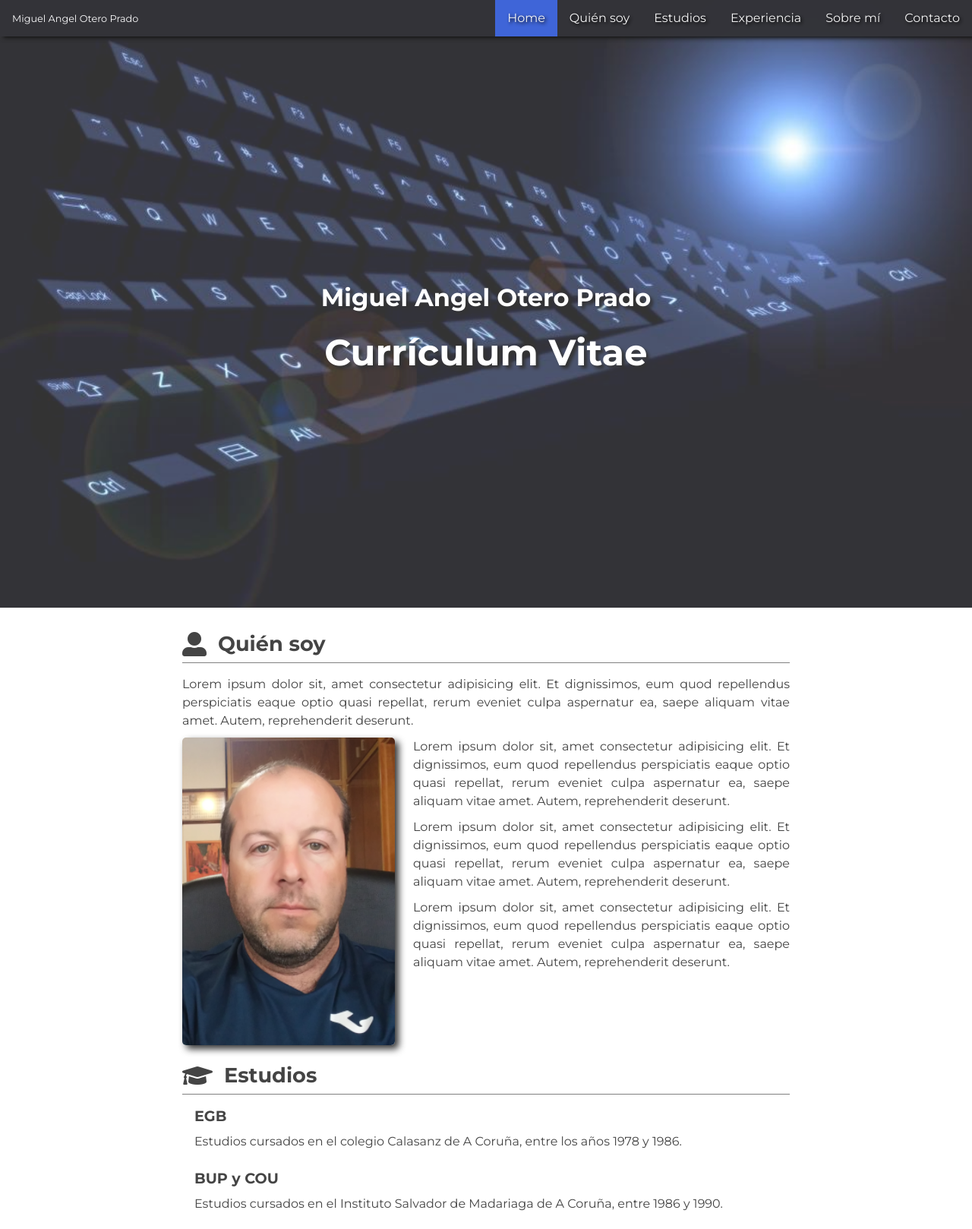
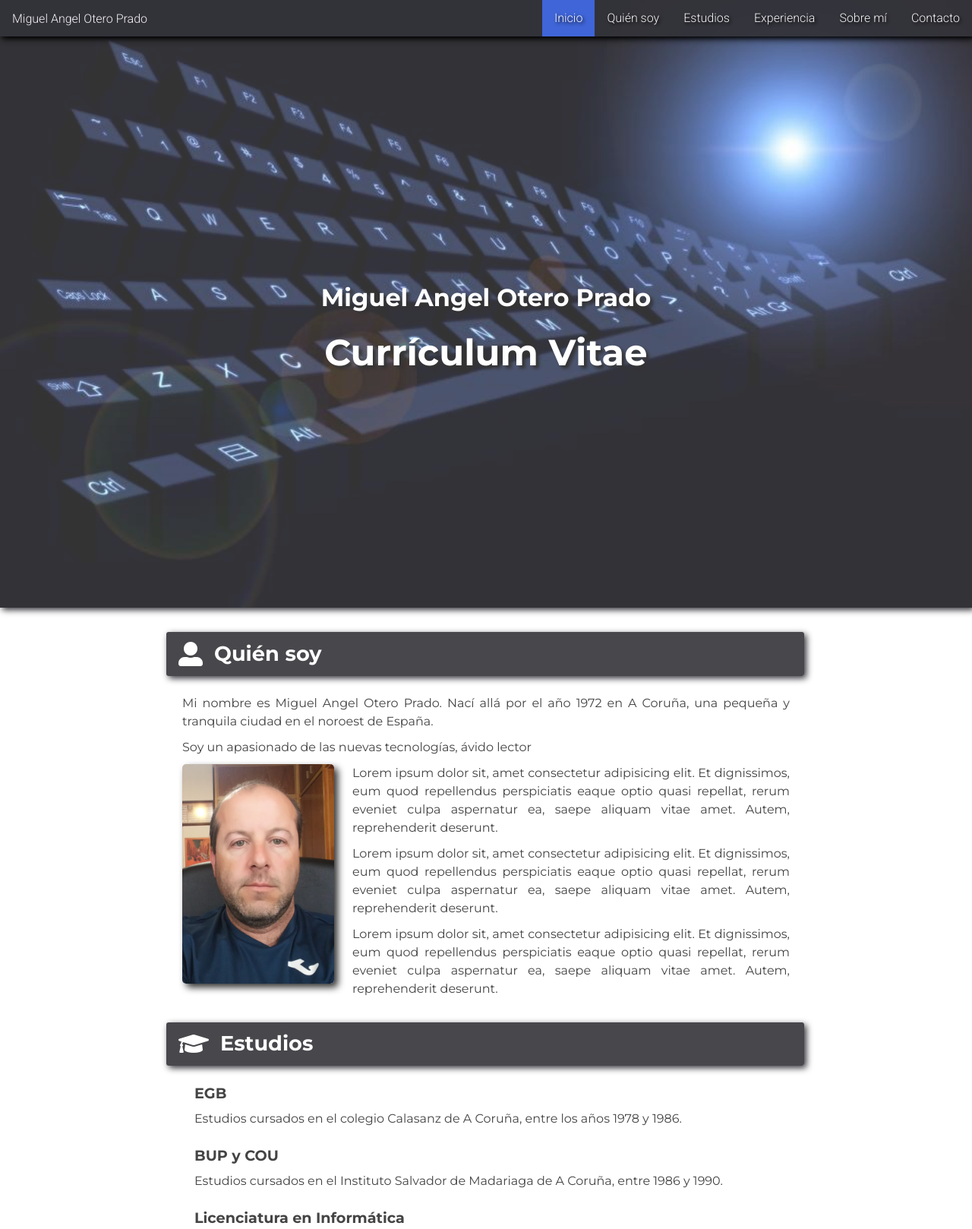
Before and after one commit to BootcampWebV/curriculum-1, a plain HTML site: page index.html in a window 1280 px wide. Shown: the top 1618 px of the page at 76% size. Drawn offline with Linux system fonts and the light colour scheme.

Commit message:
Pulir estilos

```diff
--- a/index.html
+++ b/index.html
@@ -6,8 +6,10 @@
     <meta name="viewport" content="width=device-width, initial-scale=1.0">
     <meta http-equiv="X-UA-Compatible" content="ie=edge">
     <title>Miguel Angel Otero Prado - Currículum Vitae</title>
+    <link rel="icon" type="image/png" href="./assets/favicon.ico">
     <link rel="stylesheet" href="https://use.fontawesome.com/releases/v5.1.0/css/all.css">
     <link href="https://fonts.googleapis.com/css?family=Montserrat:400,700" rel="stylesheet">
+    <link href="https://fonts.googleapis.com/css?family=Roboto:300,400,700" rel="stylesheet">
     <link rel="stylesheet" href="reset.css">
     <link rel="stylesheet" href="style.css">
     <script src="./js/app.js" type="module"></script>
@@ -21,7 +23,7 @@
     <nav id="menu" class="menu-principal">
         <ul>
             <li>
-                <a id="link-home" href="#home" data-enlace="home" class="active">Home</a>
+                <a id="link-home" href="#home" data-enlace="home" class="active">Inicio</a>
             </li>
             <li>
                 <a id="link-quien-soy" href="#quien-soy" data-enlace="quien-soy">Quién soy</a>
@@ -66,16 +68,18 @@
                 <button type="button" id="btn-close-message">X</button>
             </header>
         </section>
-        <div id="sections-wrapper">
-            <section id="quien-soy">
+        <div class="sections-wrapper">
+            <section id="quien-soy" class="quien-soy">
                 <header>
                     <i class="fas fa-user-alt"></i>
                     <h1 class="titulo">Quién soy</h1>
                 </header>
-                <p>Lorem ipsum dolor sit, amet consectetur adipisicing elit. Et dignissimos, eum quod repellendus perspiciatis
-                    eaque optio quasi repellat, rerum eveniet culpa aspernatur ea, saepe aliquam vitae amet. Autem, reprehenderit
-                    deserunt.
+                <p>Mi nombre es Miguel Angel Otero Prado. Nací allá por el año 1972 en A Coruña, una pequeña y tranquila ciudad en el noroest de España.</p>
+
+                <p>Soy un apasionado de las nuevas tecnologías, ávido lector
+
                 </p>
+
 
                 <img class="foto-quien-soy" src="./assets/maop.png" alt="Foto de Miguel Angel Otero Prado" title="Miguel Angel Otero Prado">
 
@@ -145,7 +149,7 @@
                     <header>
                         <h2>Engasoft, S.L.</h2>
                     </header>
-                    <span class="periodo">Dic 00 - Nov 18</span><br>
+                    <span class="periodo">Dic 00 - Ene 18</span><br>
                     <span class="puesto">Analista / Programador / Técnico</span>
                     <ul>
                         <li>Desarrollo de Aplicación de análisis de datos de producción de parques eólicos (informes de disponibilidad, desviación de energía, curva de potencia, horas equivalentes,...)</li>
@@ -224,44 +228,7 @@
                     eaque optio quasi repellat, rerum eveniet culpa aspernatur ea, saepe aliquam vitae amet. Autem, reprehenderit
                     deserunt.
                 </p>
-<!--
-                <article class="redes-sociales">
-                    <ul>
-                        <li class="linkedin">
-                            <a href="#" title="Linkedin" >
-                                <span class="fa-stack fa-2x">
-                                    <i class="fas fa-circle fa-stack-2x"></i>
-                                    <i class="fab fa-linkedin fa-stack-1x fa-inverse"></i>
-                                </span>
-                            </a>
-                        </li>
-                        <li>
-                            <a href="#" title="Github">
-                                <span class="fa-stack fa-2x">
-                                    <i class="fas fa-circle fa-stack-2x"></i>
-                                    <i class="fab fa-github fa-stack-1x fa-inverse"></i>
-                                </span>
-                            </a>
-                        </li>
-                        <li class="twitter">
-                            <a href="#" title="Twitter">
-                                <span class="fa-stack fa-2x">
-                                    <i class="fas fa-circle fa-stack-2x"></i>
-                                    <i class="fab fa-twitter fa-stack-1x fa-inverse"></i>
-                                </span>
-                            </a>
-                        </li>
-                        <li class="google-plus">
-                            <a href="#" title="Google+" >
-                                <span class="fa-stack fa-2x">
-                                    <i class="fas fa-circle fa-stack-2x"></i>
-                                    <i class="fab fa-google-plus-g fa-stack-1x fa-inverse"></i>
-                                </span>
-                            </a>
-                        </li>
-                    </ul>
-                </article>
--->
+
                 <form class="form-contact" id="form-contact" action="#" method="POST" novalidate>
 
                     <label for="name">Nombre</label>
--- a/style.css
+++ b/style.css
@@ -5,7 +5,7 @@
     --color-fondo: white;
     --color-hover: rgba(65, 105, 225, 0.9);
     --color-activo: royalblue;
-    --color-menu: #333339;
+    --color-menu: rgb(51, 51, 57);
 }
 body {
     font-family: Montserrat;
@@ -35,24 +35,24 @@ body > header {
     position: fixed;
     display: flex;
     top: 0;
-    width: 100%;
-    height: 3.5rem;
     left: 0;
     right: 0;
     width: 100%;
+    height: 3.5rem;
     z-index: 1;
+    font-family: Roboto, sans-serif;
     color: var(--color-fondo);
     background-color: var(--color-menu);
     padding: 0.5rem 1rem;
-    opacity: 0.98;
+    opacity: 0.95;
     margin: 0;
-    box-shadow: 1px 1px 7px var(--color-texto);
+    box-shadow: 2px 2px 10px black;
 }
 
 body > header > h1 {
     font-weight: 100;
     line-height: 1.5rem;
-    font-size: 0.9rem;
+    font-size: 1rem;
 }
 
 /* Botones con iconos */
@@ -98,16 +98,13 @@ body > header > h1 {
     min-width: 0px;
     height: 100vh;
     overflow: hidden;
+    font-family: Roboto, sans-serif;
+    color: var(--color-fondo);
     background-color: var(--color-menu);
     opacity: 0.95;
-    box-shadow: 4px 4px 6px var(--color-texto);
-
+    box-shadow: -3px 3px 8px var(--color-texto);
+    text-shadow: 2px 2px 4px var(--color-texto);
     z-index: 1;
-    color: var(--color-fondo);
-    text-shadow: 2px 2px 4px var(--color-texto);
-
-    display: flex;
-    justify-content: center;
 
     transition: all 0.15s linear;
 }
@@ -150,6 +147,49 @@ body > header > h1 {
 
 /* SECCIONES **************************************/
 
+main .sections-wrapper {
+    position: relative;
+    margin: 0 auto;
+    display: block;
+    width: 90%;
+    max-width: 800px;
+}
+main {
+    margin-bottom: 2rem;
+}
+
+main section {
+    display: block;
+    clear: both;
+}
+
+main section > header {
+    display: flex;
+    margin: 2rem 0 1.5rem 0;
+    width: 105%;
+    transform: translateX(-2.5%);
+    padding: 0.8rem 1rem;
+    border-radius: 3px;
+    box-shadow: 3px 3px 8px var(--color-menu);
+    color: white;
+    background-color: rgb(51, 51, 57, 0.9);
+}
+
+main section > header i {
+    font-size: 2rem;
+    float: left;
+    margin-right: 15px;
+}
+main section > header h1.titulo {
+    font-size: 1.7rem;
+    line-height: 2rem;
+    margin: 0;
+}
+
+main section h2 {
+    font-size: 1.2rem;
+}
+
 article {
     margin-bottom: 1.5rem;
     padding-left: 1rem;
@@ -164,64 +204,58 @@ article ul li {
 article ul li li {
     margin-left: 2rem;
 }
-aside {
-    margin: 0;
-}
 
-span.puesto {
-    display: block;
-    margin: 0 0 0.5rem 0;
-}
-span.periodo {
-    font-size: 0.9rem;
-    color: #999999;
-}
-
-main {
-    margin-bottom: 2rem;
-}
-
-section {
-    display: block;
-    clear: both;
-}
-main section > header {
-    border-bottom: 1px solid grey;
-    margin: 2rem 0 1rem 0;
-}
-main section > header h1.titulo {
-    font-size: 1.7rem;
-    line-height: 2rem;
-    margin: 2rem 0 0.5rem 0;
-}
-
-main section h2 {
-    font-size: 1.2rem;
-}
 
 /* PORTADA */
 
-section.home {
+main section.home {
     color: var(--color-fondo);
     height: 100vh;
     background-image: url(./assets/portada.png);
     background-repeat: no-repeat;
     background-size: cover;
     background-position: center center;
+    box-shadow: 3px 3px 8px var(--color-menu);
 }
 
-section.home header {
+main section.home::after {
+    content: "";
+    position: fixed;
+    top: 0;
+    left: 0;
+    right: 0;
+    height: 100vh;
+    background-color: var(--color-fondo);
+    opacity: 0.2;
+}
+
+main section.home header {
+    display: block;
     width: 100%;
     position: absolute;
     top: 50%;
     left: 50%;
+    background-color: transparent;
     text-align: center;
     transform: translate(-50%, -50%);
     font-size: 4rem;
     border: none;
+    box-shadow: none;
 }
 
-.portada-nombre {
+main section.home h1, section.home h2 {
+    font-size: 2rem;
+    text-shadow: 4px 4px 4px black;
+    line-height: 2rem;
+}
+main section.home header h2 {
+    font-size: 3rem;
+    line-height: 3rem;
+    margin-top: 2rem;
+    border: none;
+}
+
+main section.home .portada-nombre {
     animation: titulo-nombre 1s ease-out;
     animation-fill-mode: forwards;
 }
@@ -241,7 +275,7 @@ section.home header {
     }
 }
 
-.portada-curriculum {
+main section.home .portada-curriculum {
     animation: titulo-curriculum 1s ease-out;
     animation-fill-mode: forwards;
 }
@@ -261,50 +295,11 @@ section.home header {
     }
 }
 
-section.home::after {
-    content: "";
-    position: fixed;
-    top: 0;
-    left: 0;
-    right: 0;
-    height: 100vh;
-    background-color: var(--color-fondo);
-    opacity: 0.2;
-}
-
-section.home h1, section.home h2 {
-    font-size: 2rem;
-    text-shadow: 4px 4px 4px black;
-    line-height: 2rem;
-}
-section.home header h2 {
-    font-size: 3rem;
-    line-height: 3rem;
-    margin-top: 2rem;
-    border: none;
-}
-
-section header i {
-    font-size: 2rem;
-    float: left;
-    margin-right: 15px;
-}
-
-/* Wrapper para las secciones */
-
-#sections-wrapper {
-    position: relative;
-    margin: 0 auto;
-    display: block;
-    width: 90%;
-    max-width: 800px;
-}
-
 /* Quien soy */
 
 .foto-quien-soy {
     float: left;
-    width: 35%;
+    width: 25%;
     margin-right: 1.5rem;
     margin-bottom: 1.5rem;
     box-shadow: 5px 5px 10px #333333;
@@ -319,8 +314,18 @@ section header i {
     transition: all 0.25s linear;
 }
 
+/* Experiencia */
+
+span.puesto {
+    display: block;
+    margin: 0 0 0.5rem 0;
+}
+span.periodo {
+    font-size: 0.9rem;
+    color: #999999;
+}
+
 /* Contacto */
-
 
 /* Formulario */
 
@@ -328,7 +333,8 @@ section header i {
     display: grid;
     width: 100%;
     grid-gap: 0.8rem;
-    grid-template-columns: minmax(23%, 10rem) minmax(auto, 1fr)
+    grid-template-columns: minmax(23%, 10rem) minmax(auto, 1fr);
+    font-family: Roboto, sans-serif;
 }
 .form-contact > * {
     align-self: center;
@@ -337,10 +343,11 @@ input, select, textarea {
     padding: 8px;
     border: 1px solid grey;
     border-radius: 3px;
+    color: var(--color-texto);
     background-color: var(--color-fondo);
-    font-family: "Montserrat";
     font-size: 1rem;
     grid-column: 2 / 3;
+    font-family: Roboto, sans-serif;
 }
 label {
     align-self: center;
@@ -410,7 +417,6 @@ body > footer nav ul.inicio {
     bottom: 0.4rem;
     right: 0.4rem;
     z-index: 2;
-    margin-top: 1rem;
 }
 body > footer nav ul.inicio a {
     font-size: 0.7rem;
@@ -466,6 +472,7 @@ p.copyleft {
     bottom: 0;
     left: 0;
     background-color: rgba(32, 32, 32, 0.95);
+    font-family: Roboto, sans-serif;
     z-index: 3;
     transition: all 2s linear;
 
@@ -489,8 +496,8 @@ p.copyleft {
 .header-error-message h2 {
     font-size: 1.5rem;
     line-height: 1.7rem;
-    padding-right: 1.5rem;
-    font-weight: bold;
+    padding-right: 2rem;
+    font-weight: normal;
     text-shadow: 1px 1px 1px black;
 }
 
@@ -526,15 +533,11 @@ p.copyleft {
         width: 100%;
         background-color: var(--color-menu);
     }
-    body > header  > h1 {
-        font-size: 0.8rem;
-    }
 
     /* Menú */
 
     .menu-principal {
         height: 3rem;
-        position: fixed;
         top: 0;
         left: 0;
         right: 0;
@@ -544,7 +547,6 @@ p.copyleft {
         z-index: 1;
         color: var(--color-fondo);
         text-shadow: 2px 2px 4px black;
-        opacity: 0.95;
     }
 
     .menu-principal ul {
```
Also changed, not shown: assets/favicon.ico (added), assets/favicon.png (added), assets/quien-soy.jpg (added).
